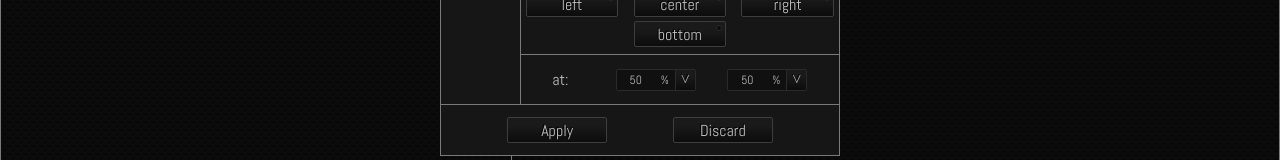
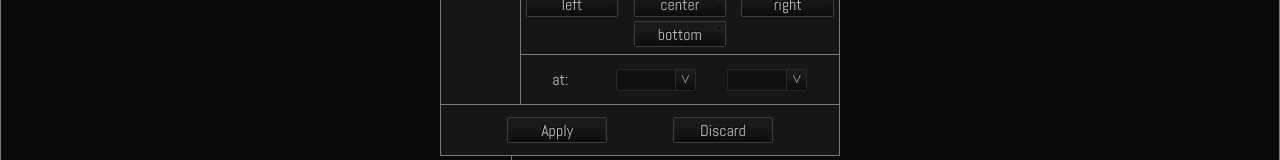
Before and after one commit to tschiboka/colorpicker, a React (Create React App) app: page / in a window 1280 px wide. Both pictures are taken after a click on the button "radial gradient". Shown: the part 493-653 px from the top of the page. Built offline with nearby package versions, Linux system fonts and the light colour scheme.

Commit message:
rewrite length input for better handling edge cases

```diff
--- a/src/App.js
+++ b/src/App.js
@@ -37,8 +37,8 @@ export default class App extends Component {
       canResize: true,
       appWidth: this.getWindowWidth(),
       colorPicker: undefined,
-      radiantSettingsOn: false,
-      radientSettings_GradientIndex: undefined,
+      radialSettingsOn: false,
+      radialSettings_GradientIndex: undefined,
     };
   }
 
@@ -95,10 +95,10 @@ export default class App extends Component {
 
 
 
-  openRadialSettings(radiantSettingsOn, radientSettings_GradientIndex, setToRadial) {
+  openRadialSettings(radialSettingsOn, radialSettings_GradientIndex, setToRadial) {
     const gradients = [...this.state.gradients];
     const type = setToRadial ? "radial" : "linear";
-    gradients[radientSettings_GradientIndex].type = type;
+    gradients[radialSettings_GradientIndex].type = type;
 
     console.log(gradients);
 
@@ -106,8 +106,8 @@ export default class App extends Component {
       {
         ...this.state,
         gradients,
-        radiantSettingsOn,
-        radientSettings_GradientIndex
+        radialSettingsOn,
+        radialSettings_GradientIndex
       }
     );
   }
@@ -136,7 +136,7 @@ export default class App extends Component {
     return (
       <RadialSettings
         openRadialSettings={this.openRadialSettings.bind(this)}
-        index={this.state.radientSettings_GradientIndex}
+        index={this.state.radialSettings_GradientIndex}
         gradients={this.state.gradients}
         updateGradient={this.updateGradient.bind(this)}
       />
@@ -175,12 +175,12 @@ export default class App extends Component {
           close={() => { this.setState({ ...this.state, colorPicker: undefined }); }}
         />}
 
-        {this.state.radiantSettingsOn && (
+        {this.state.radialSettingsOn && (
           this.state.appWidth <= 500
             ? this.renderRadialSettings()
             : <div
               className="fullscreen-box"
-              onClick={() => this.openRadialSettings(false, this.state.radientSettings_GradientIndex, false)}
+              onClick={() => this.openRadialSettings(false, this.state.radialSettings_GradientIndex, false)}
             >
               {this.renderRadialSettings()}
             </div>
--- a/src/Components/Code/Code.js
+++ b/src/Components/Code/Code.js
@@ -14,7 +14,7 @@ export default class Code extends Component {
 
         this.state = {
             settingsButtonHover: false,
-            copyButtonHover: false
+            copyButtonHover: false,
         }
     }
 
@@ -100,7 +100,7 @@ export default class Code extends Component {
                         </span>
                     )
                 }
-                {(shape || size || position) && <span> </span>/* trailing whitespace */}
+                {(shape || size || position) && <span className="token punctuation">,</span>/* trailing comma */}
             </span>
         );
     }
--- a/src/Components/LengthInput/LengthInput.js
+++ b/src/Components/LengthInput/LengthInput.js
@@ -10,6 +10,8 @@ export default class LengthInput extends Component {
         this.state = {
             optionsOpen: false,
             unit: this.props.unit,
+            positionInputValue1: this.props.initialValue,
+            positionInputValue1: this.props.initialValue,
         };
     }
 
--- a/src/Components/RadialSettings/RadialSettings.js
+++ b/src/Components/RadialSettings/RadialSettings.js
@@ -17,13 +17,6 @@ export default function RadialSettings(props) {
     }
     ));
     const position = gradient.radial.position;
-    const positionObj = position.map(pos => /(\d+(%|px|vw|vh|rem|em))/g.test(pos)
-        ? {
-            value: pos.match(/\d+/g)[0],
-            unit: pos.match(/%|px|vw|vh|rem|em/g)[0]
-        }
-        : undefined
-    );
 
 
 
@@ -57,7 +50,7 @@ export default function RadialSettings(props) {
 
 
     function handleSizeInputOnChange(inputName, value, unit) {
-        console.log(inputName, value, unit);
+        console.log(inputName, value, unit, sizeLengthsObj);
         if (shape === "circle") {
             updateGradientPropertyTo("size", value + (unit || "px"));
         }
@@ -76,7 +69,7 @@ export default function RadialSettings(props) {
         console.log("UPDATE", ...arguments);
         const positionIndex = inputName === "position1" ? 0 : 1;
 
-        updatePosition(positionIndex, (value || "0") + (unit || "px"));
+        if (value !== "") updatePosition(positionIndex, (value || "0") + (unit || "px"));
     }
 
 
@@ -257,8 +250,8 @@ export default function RadialSettings(props) {
                             <LengthInput
                                 id="3"
                                 name="position1"
-                                value={positionObj[0] ? positionObj[0].value : ""}
-                                unit={positionObj[0] ? positionObj[0].unit : ""}
+                                initialValue={props.gradients[props.index].radial.position[0]}
+                                unit={""}
                                 units={["%", "px", "vw", "vh", "em", "rem"].reverse()}
                                 onChange={handlePositionInputOnChange}
                             />
@@ -266,8 +259,8 @@ export default function RadialSettings(props) {
                             <LengthInput
                                 id="4"
                                 name="position2"
-                                value={positionObj[1] ? positionObj[1].value : ""}
-                                unit={positionObj[1] ? positionObj[1].unit : ""}
+                                initialValue={props.gradients[props.index].radial.position[0]}
+                                unit={""}
                                 units={["%", "px", "vw", "vh", "em", "rem"].reverse()}
                                 onChange={handlePositionInputOnChange}
                             />
```
